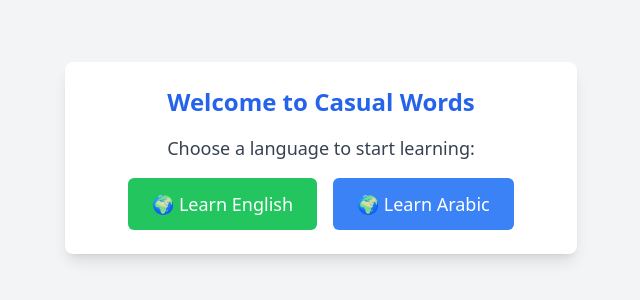
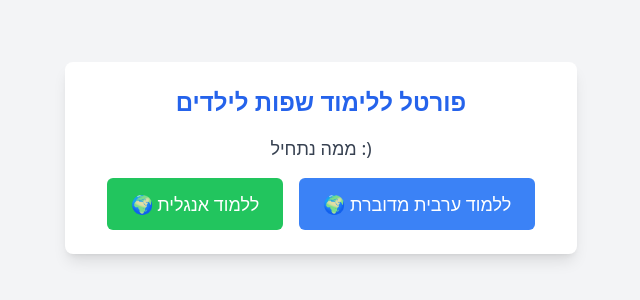
Before and after one commit to seportnoy80/Home, a plain HTML site: page index.html in a window 1280 px wide. Shown: the part 242-542 px from the top of the page, without its empty margins (319-959 px from the left). Drawn offline with nearby package versions, Linux system fonts and the light colour scheme.

Commit message:
Add files via upload

```diff
--- a/index.html
+++ b/index.html
@@ -1,27 +1,27 @@
 <!DOCTYPE html>
-<html lang="en">
+<html lang="he">
 <head>
     <meta charset="UTF-8">
     <meta name="viewport" content="width=device-width, initial-scale=1.0">
-    <title>Casual Words</title>
+    <title>ללמוד בקלות</title>
     <script src="https://cdn.tailwindcss.com"></script>
 </head>
 <body class="bg-gray-100 flex items-center justify-center h-screen">
 
     <div class="bg-white p-6 rounded-lg shadow-lg text-center max-w-lg w-full">
-        <h1 class="text-2xl font-bold mb-4 text-blue-600">Welcome to Casual Words</h1>
+        <h1 class="text-2xl font-bold mb-4 text-blue-600">פורטל ללימוד שפות לילדים</h1>
 
-        <p class="text-lg text-gray-700 mb-4">Choose a language to start learning:</p>
+        <p class="text-lg text-gray-700 mb-4">ממה נתחיל :)</p>
 
         <div class="flex justify-center space-x-4">
             <a href="http://english.casual-words.com"
                class="bg-green-500 text-white px-6 py-3 rounded-md hover:bg-green-600 text-lg">
-               🌍 Learn English
+               🌍 ללמוד אנגלית
             </a>
 
             <a href="http://arabic.casual-words.com"
                class="bg-blue-500 text-white px-6 py-3 rounded-md hover:bg-blue-600 text-lg">
-               🌍 Learn Arabic
+               🌍 ללמוד ערבית מדוברת
             </a>
         </div>
     </div>
```
